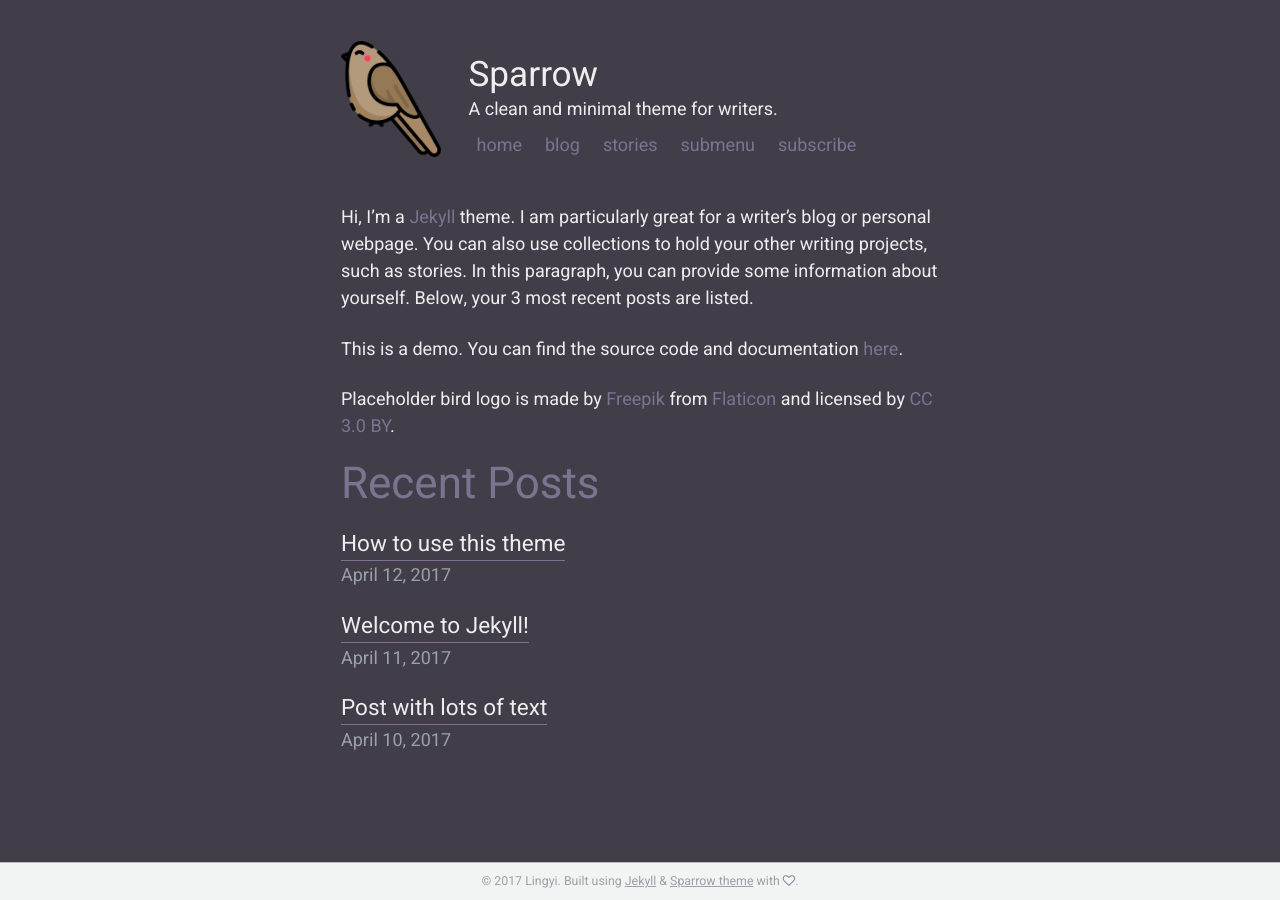
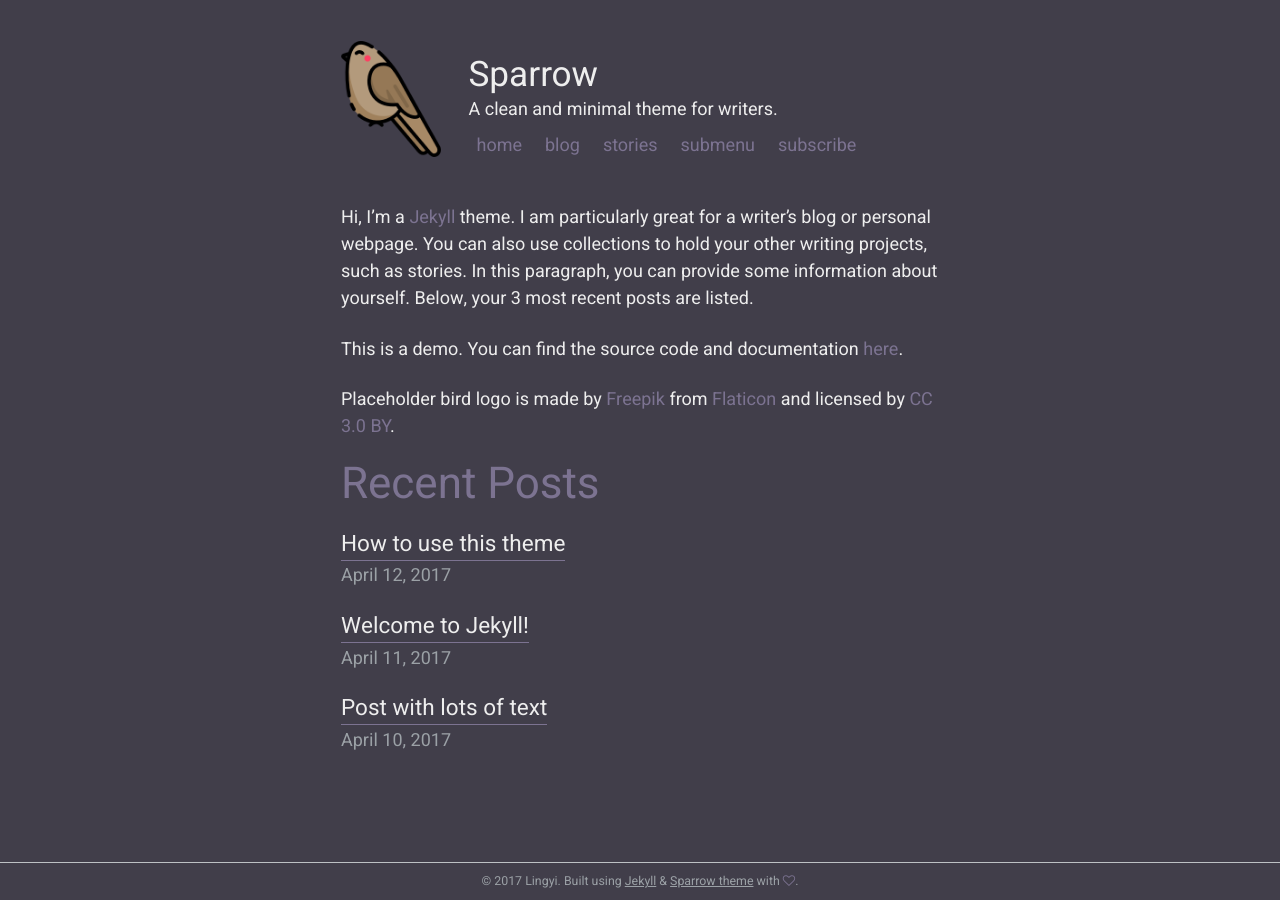
Before and after one commit to BarrelTitor/main, a Jekyll site: the page built from index.md, in a window 1280 px wide. Built offline with Jekyll 4.4.1, drawn with Linux system fonts in a browser that asks for light colours.

Commit message:
Update _footer.scss

```diff
--- a/_sass/_footer.scss
+++ b/_sass/_footer.scss
@@ -18,7 +18,7 @@
           animation: intro 0.3s both;
   -webkit-animation-delay: 0.45s;
           animation-delay: 0.45s;
-  background-color: mix(#fff, $gray, 90%);
+  background-color: #413e4a;
   border-top: 1px solid mix(#fff, $gray, 50%);
 
   footer {
```
